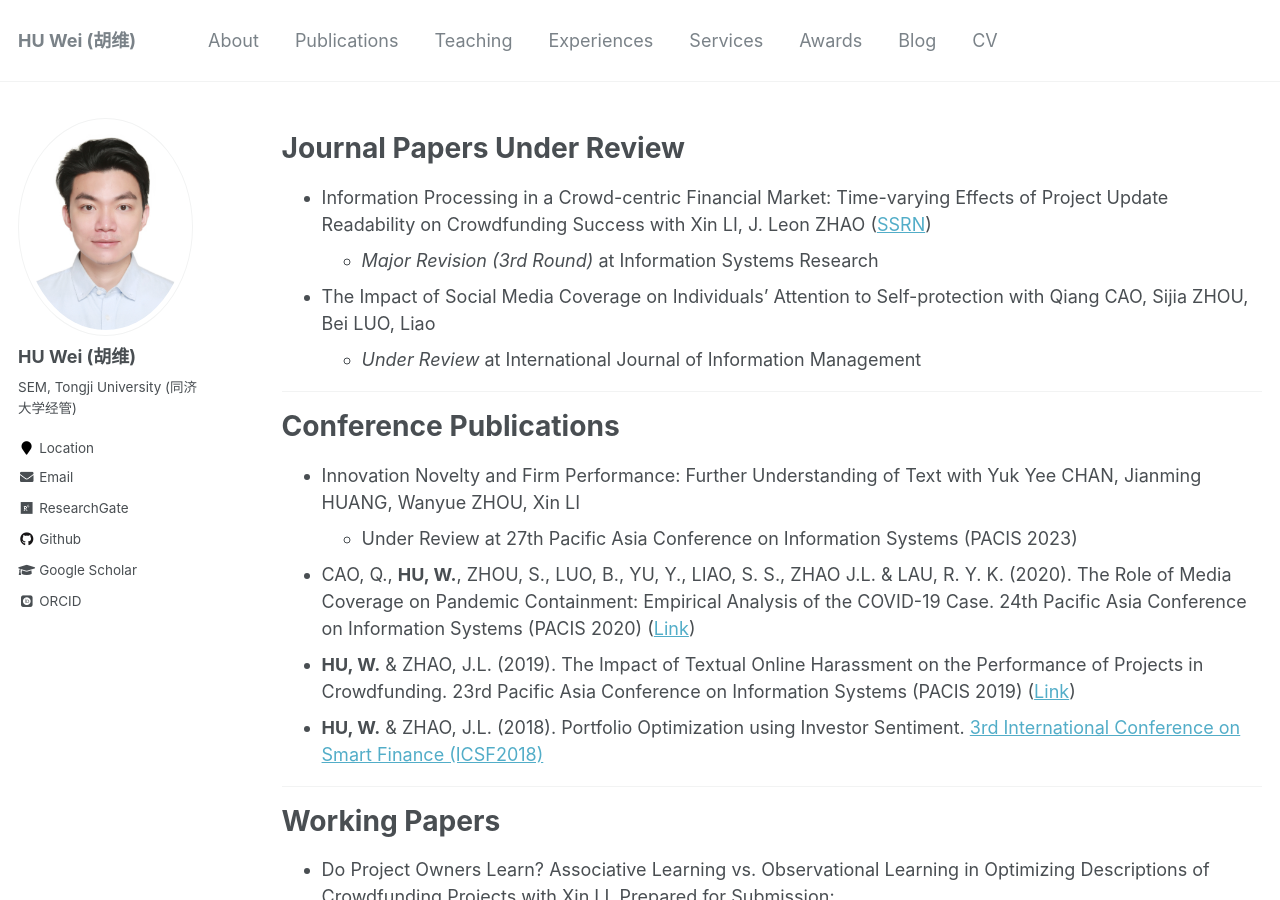
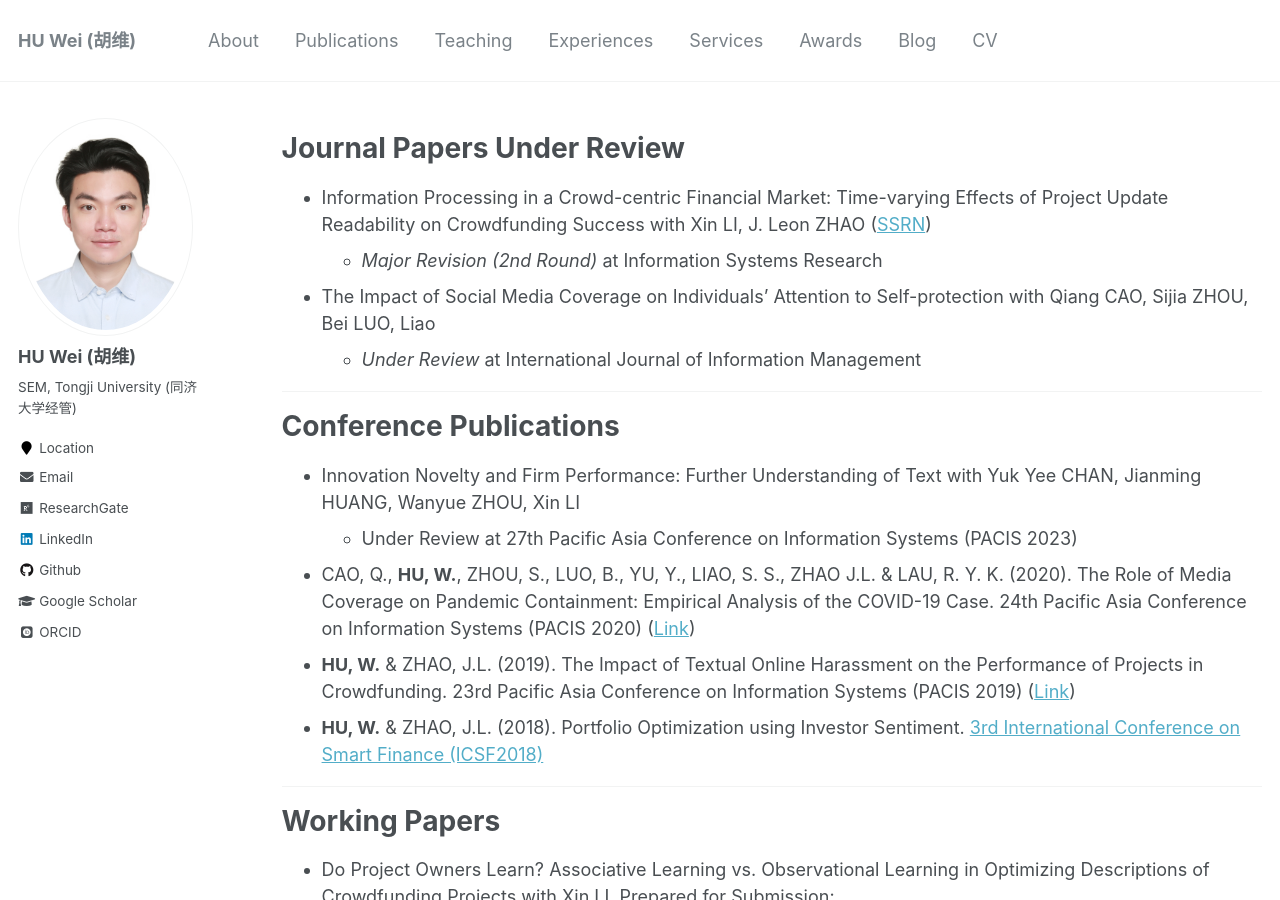
Before and after one commit to huwei-vincent/huwei-vincent.github.io, a Jekyll site: the page built from _pages/my-publication.md, in a window 1280 px wide and 900 px high. Built offline with Jekyll 4.4.1, drawn with Linux system fonts in a browser that asks for light colours; some web fonts are replaced.

Commit message:
update pub

```diff
--- a/_config.yml
+++ b/_config.yml
@@ -103,7 +103,7 @@ author:
   instagram        :
   impactstory      : #"https://profiles.impactstory.org/u/xxxx-xxxx-xxxx-xxxx"
   lastfm           :
-  linkedin         :
+  linkedin         : "https://www.linkedin.com/in/wei-hu-b07432105"
   orcid            : "https://orcid.org/my-orcid?orcid=0000-0002-4252-9805"
   pinterest        :
   soundcloud       :
--- a/_pages/my-publication.md
+++ b/_pages/my-publication.md
@@ -8,7 +8,7 @@ author_profile: true
 # Journal Papers Under Review
 
 - Information Processing in a Crowd-centric Financial Market: Time-varying Effects of Project Update Readability on Crowdfunding Success with Xin LI, J. Leon ZHAO ([SSRN](https://papers.ssrn.com/sol3/papers.cfm?abstract_id=3925150))
-  - *Major Revision (3rd Round)* at Information Systems Research
+  - *Major Revision (2nd Round)* at Information Systems Research
 - The Impact of Social Media Coverage on Individuals’ Attention to Self-protection with Qiang CAO, Sijia ZHOU, Bei LUO, Liao
   - *Under Review* at International Journal of Information Management
 
```
